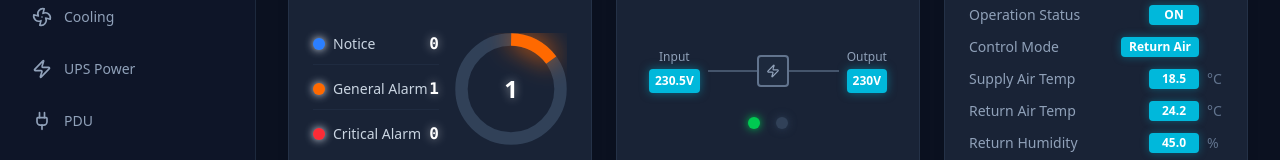
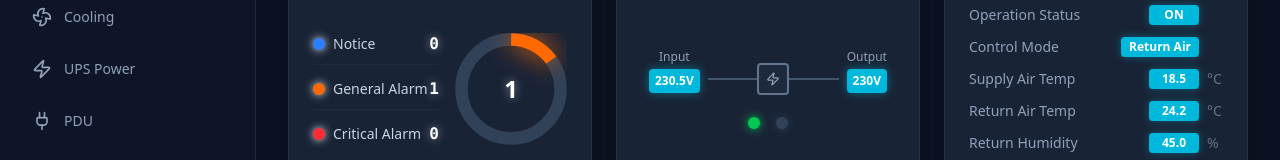
Before and after one commit to divvv19/dcim_dashboard, a React (Vite) app: page / in a window 1280 px wide. Shown: the part 153-313 px from the top of the page. Built offline with nearby package versions, Linux system fonts and the light colour scheme.

Commit message:
style: fix alignment of ups mode connection line

```diff
--- a/src/DCIM.jsx
+++ b/src/DCIM.jsx
@@ -155,7 +155,7 @@ const HomeView = ({ coolingData, upsData, envData }) => (
                         <div className="text-[8px] lg:text-xs text-slate-400">Input</div>
                         <div className="px-1 py-0.5 lg:px-1.5 lg:py-1 bg-cyan-500 text-white text-[8px] lg:text-xs font-bold rounded min-w-[30px] lg:min-w-[40px] text-center shadow-[0_0_10px_rgba(6,182,212,0.5)]">{upsData.upsState === 'Mains' ? upsData.inputVoltage : 0}V</div>
                     </div>
-                    <div className="w-8 lg:flex-1 h-[2px] bg-slate-600 relative min-w-[10px]">
+                    <div className="w-8 lg:flex-1 h-[2px] bg-slate-600 relative min-w-[10px] mt-3 lg:mt-4">
                         <div className="absolute left-1/2 top-1/2 -translate-x-1/2 -translate-y-1/2 w-6 h-6 lg:w-8 lg:h-8 border-2 border-slate-500 bg-slate-800 rounded flex items-center justify-center">
                             <Zap size={10} className="text-slate-400 lg:hidden" />
                             <Zap size={14} className="text-slate-400 hidden lg:block" />
```
